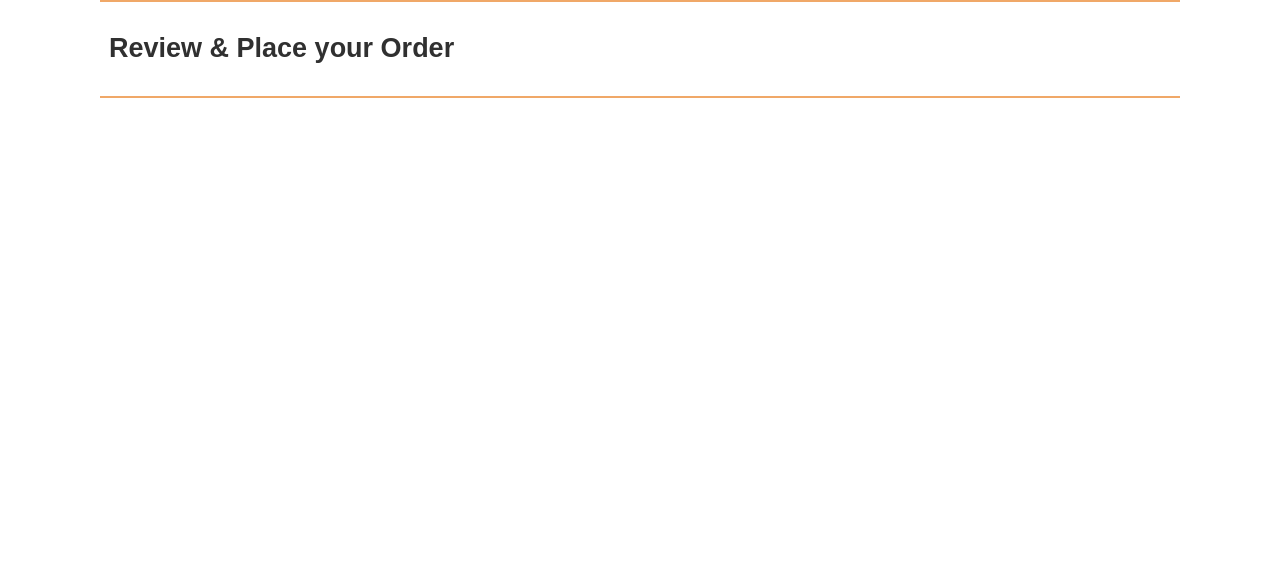
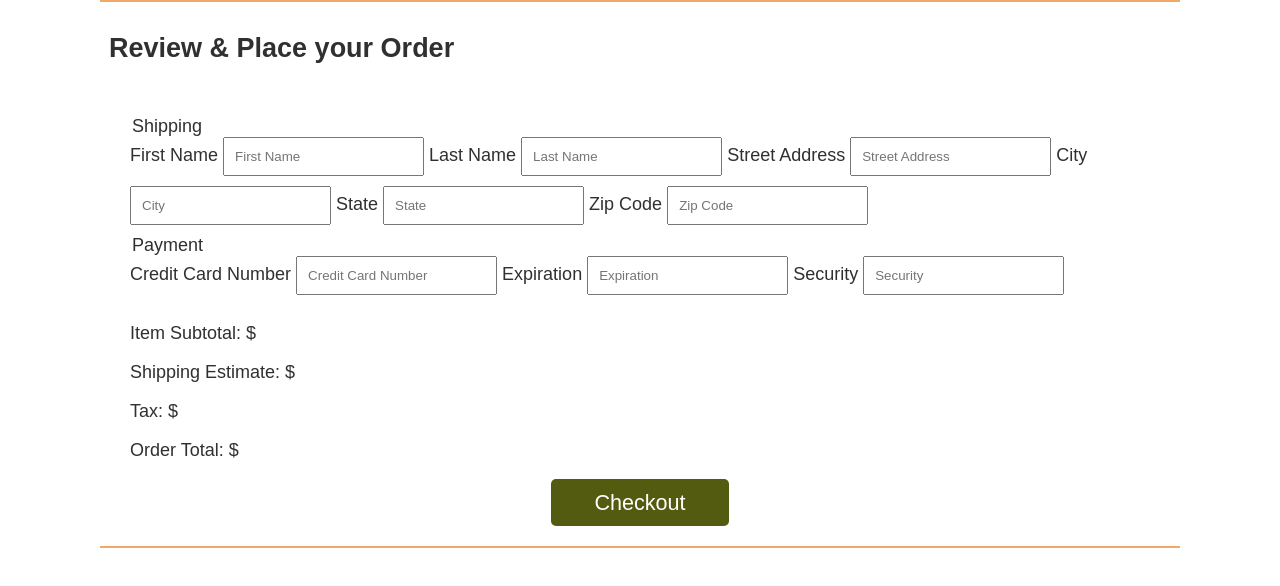
Before and after one commit to BYUI-WDD330-TEAM-C/WDD330-Project1, a website: page src/checkout/index.html in a window 1280 px wide. Drawn offline with Linux system fonts and the light colour scheme; files that its build step writes are made by us from their sources.

Commit message:
first push for team6 activity

```diff
--- a/src/checkout/index.html
+++ b/src/checkout/index.html
@@ -1,6 +1,7 @@
 <!DOCTYPE html>
 
 <html lang="en">
+
 <head>
   <meta charset="UTF-8" />
 
@@ -20,8 +21,42 @@
     <section class="products">
       <h2>Review & Place your Order</h2>
     </section>
+    <form action="https://wdd330-backend.onrender.com/checkout" method="post" class="checout-form">
+      <div class="Shipping">
+        <legend>Shipping</legend>
+        <label for="fname">First Name</label>
+        <input type="text" id="fname" name="fname" placeholder="First Name" required/>
+        <label for="lname">Last Name</label>
+        <input type="text" id="lname" name="lname" placeholder="Last Name" required/>
+        <label for="saddress">Street Address</label>
+        <input type="text" id="saddress" name="saddress" placeholder="Street Address" required/>
+        <label for="city">City</label>
+        <input type="text" id="city" name="city" placeholder="City" required/>
+        <label for="state">State</label>
+        <input type="text" id="state" name="state" placeholder="State" required/>
+        <label for="zip">Zip Code</label>
+        <input type="number" id="zip" name="zip" placeholder="Zip Code" required/>
+      </div>
+      <div class="Payment">
+        <legend>Payment</legend>
+        <label for="ccnum">Credit Card Number</label>
+        <input type="number" id="ccnum" name="ccnum" placeholder="Credit Card Number" required/>
+        <label for="exp">Expiration</label>
+        <input type="number" id="exp" name="exp" placeholder="Expiration" required/>
+        <label for="cvv">Security</label>
+        <input type="number" id="cvv" name="cvv" placeholder="Security" required/>
+      </div>
+      <div class="order-summary">
+        <p class="subtotal">Item Subtotal: $<span class="cart-price"></span></p>
+        <p class="shipping">Shipping Estimate: $<span class="shipping-price"></span></p>
+        <p class="tax">Tax: $<span class="tax-price"></span></p>
+        <p class="total">Order Total: $<span class="total-price"></span></p>
+      </div>
+      <button type="submit" class="checkout-button">Checkout</button>
+    </form>
   </main>
 
   <footer id="main-footer"></footer>
 </body>
+
 </html>
--- a/src/js/productData.mjs
+++ b/src/js/externalServices.mjs
@@ -8,7 +8,7 @@ function convertToJson(res) {
   }
 }
 
-export async function getData(category) {
+export async function getProductByCategory(category) {
   const response = await fetch(baseURL + `products/search/${category}`);
   const data = await convertToJson(response);
   return data.Result;
--- a/src/js/product.js
+++ b/src/js/product.js
@@ -1,6 +1,6 @@
 import { setLocalStorage, getLocalStorage, getParam } from "./utils.mjs";
 import productDetails from "./productDetails.mjs";
-import { findProductById } from "./productData.mjs";
+import { findProductById } from "./externalServices.mjs";
 import { loadHeaderFooter } from "./utils.mjs";
 
 loadHeaderFooter();
--- a/src/js/productDetails.mjs
+++ b/src/js/productDetails.mjs
@@ -1,4 +1,4 @@
-import { findProductById } from "./productData.mjs";
+import { findProductById } from "./externalServices.mjs";
 import { getLocalStorage, setLocalStorage } from "./utils.mjs";
 
 let product = {};
--- a/src/js/productList.mjs
+++ b/src/js/productList.mjs
@@ -1,4 +1,4 @@
-import { getData } from "./productData.mjs";
+import { getProductByCategory } from "./externalServices.mjs";
 import {renderListWithTemplate} from "./utils.mjs";
 
 function productCardTemplate(product) {
@@ -21,7 +21,7 @@ function productCardTemplate(product) {
 
 export default async function productList(selector, category) {
   const el = document.querySelector(selector);
-  const products = await getData(category);
+  const products = await getProductByCategory(category);
   console.log(products);
   renderListWithTemplate(productCardTemplate, el, products);
   document.querySelector(".title").innerHTML = category;
```
Also changed, not shown: src/cart/index.html (+1 -0 lines), src/js/checkoutProcess.mjs (added). Lines whose indentation alone changed are shown as unchanged.
